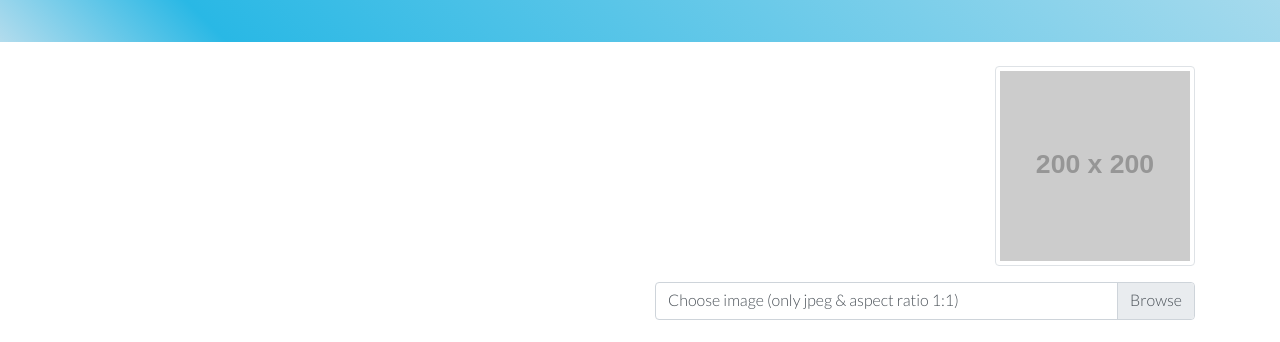
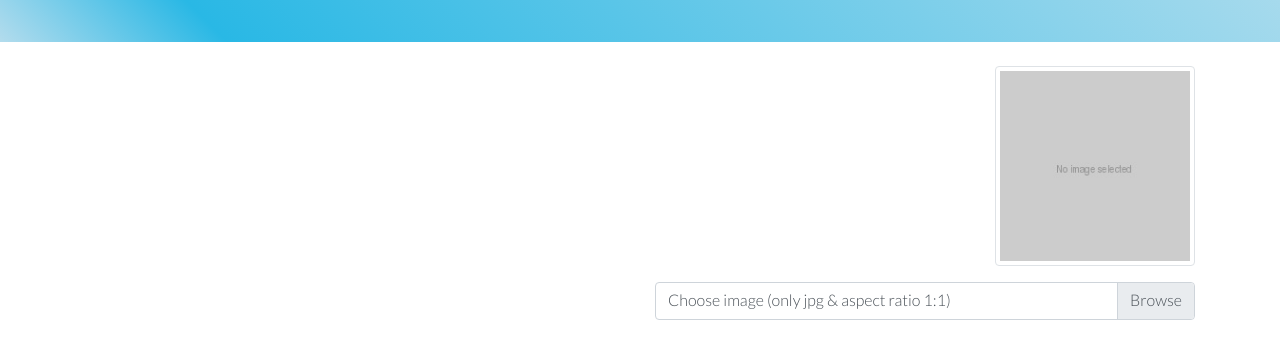
Before and after one commit to Niekes/brief, a Vue app: page / in a window 1280 px wide. Shown: the part 193-535 px from the top of the page. Built offline with nearby package versions, Linux system fonts and the light colour scheme.

Commit message:
add static placeholder

```diff
--- a/src/App.vue
+++ b/src/App.vue
@@ -2,12 +2,12 @@
     <div class="container my-4">
         <div class="row mb-3">
             <div id="image" class="offset-6 col-6 mb-3">
-                <img class="img-thumbnail float-right" style="max-height: 200px" src="http://via.placeholder.com/200x200?text=No+image+selected">
+                <img class="img-thumbnail float-right" style="max-height: 200px" src="static/img/placeholder.jpg">
             </div>
             <div class="offset-6 col-6">
                 <div class="custom-file">
                     <input type="file" class="custom-file-input" id="customFile" v-on:change="encodeImageFileAsURL($event)" accept="image/jpeg">
-                    <label class="custom-file-label" for="customFile">Choose image (only jpeg & aspect ratio 1:1)</label>
+                    <label class="custom-file-label" for="customFile">Choose image (only jpg & aspect ratio 1:1)</label>
                 </div>
             </div>
         </div>
```
Also changed, not shown: static/img/placeholder.jpg (added).
